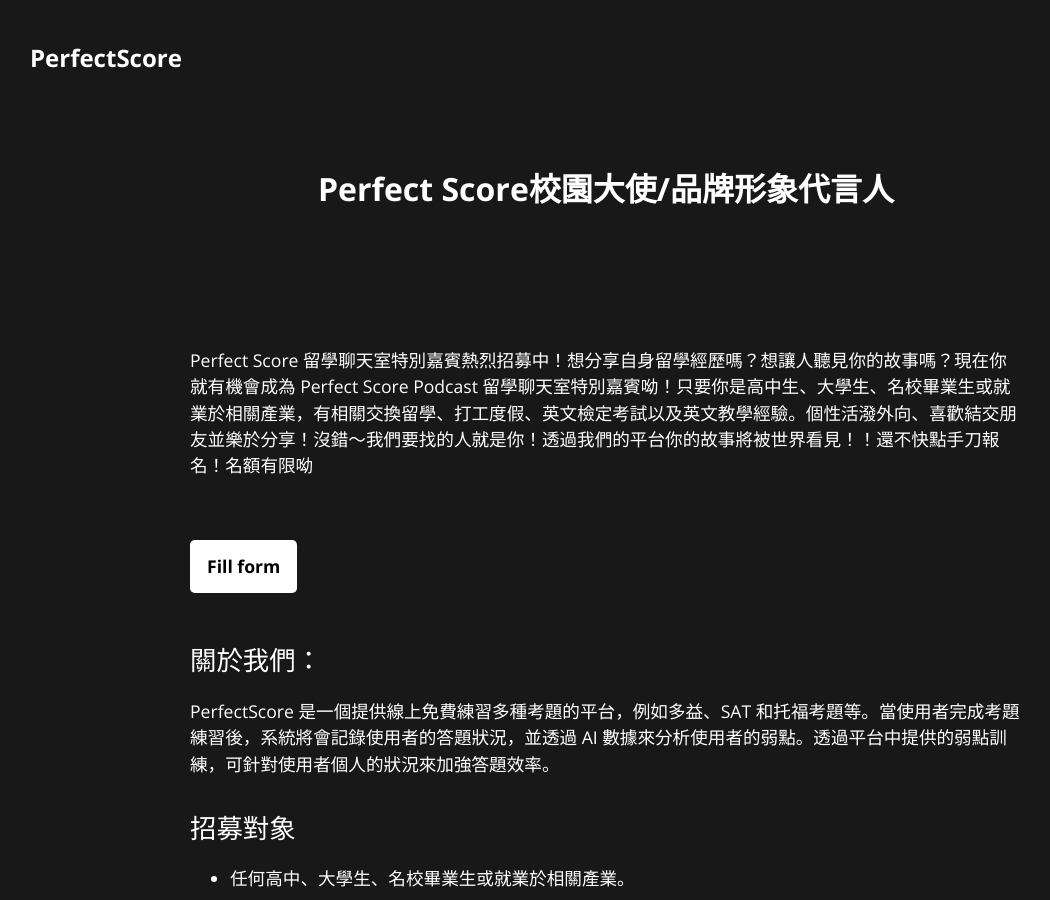
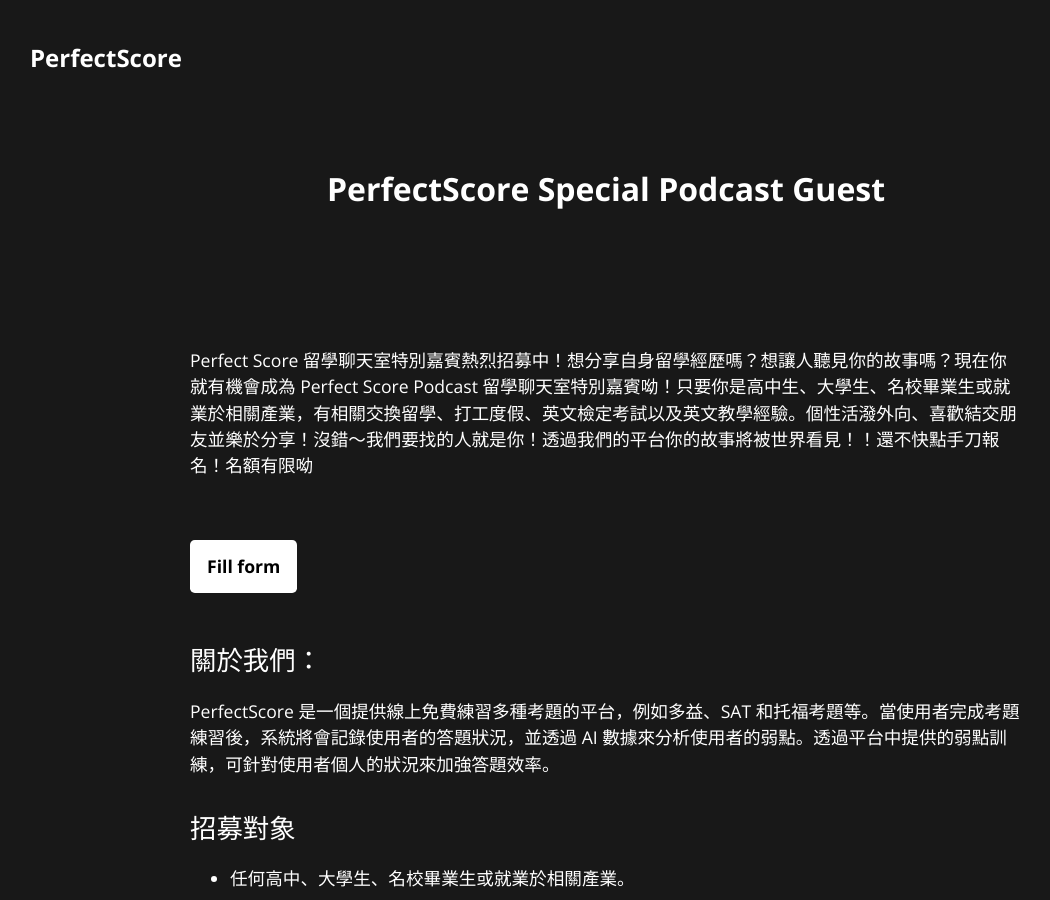
Before and after one commit to FatBullPublic/pages, a Jekyll site: the page built from podcast-guest-ch.md, in a window 1280 px wide and 900 px high. Shown: the whole window, without its empty margins (34-1084 px from the left). Built offline with Jekyll 4.4.1, drawn with Linux system fonts in a browser that asks for light colours.

Commit message:
add podcast layout

```diff
--- /dev/null
+++ b/_layouts/podcast.html
@@ -0,0 +1,52 @@
+<!DOCTYPE html>
+<html lang="{{ site.lang | default: "en-US" }}">
+  <head>
+
+    {% if site.google_analytics %}
+      <script async src="https://www.googletagmanager.com/gtag/js?id={{ site.google_analytics }}"></script>
+      <script>
+        window.dataLayer = window.dataLayer || [];
+        function gtag(){dataLayer.push(arguments);}
+        gtag('js', new Date());
+        gtag('config', '{{ site.google_analytics }}');
+      </script>
+    {% endif %}
+    <meta charset="UTF-8">
+
+{% seo %}
+    <meta name="viewport" content="width=device-width, initial-scale=1">
+    <meta name="theme-color" content="#157878">
+        <link rel="apple-touch-icon" sizes="180x180" href="/assets/img/apple-touch-icon.png">
+    <link rel="icon" type="image/png" sizes="32x32" href="/assets/img/favicon-32x32.png">
+    <link rel="icon" type="image/png" sizes="16x16" href="/assets/img/favicon-16x16.png">
+     <link rel="shortcut icon" type="image/png" href="{{ site.baseurl }}/assets/img/favicon.png">
+    <meta name="apple-mobile-web-app-status-bar-style" content="black-translucent">
+    <link rel="stylesheet" href="{{ '/assets/css/style.css?v=' | append: site.github.build_revision | relative_url }}">
+
+  </head>
+  <body>
+    <!-- <a id="skip-to-content" href="#content">Skip to the content.</a> -->
+
+    <header class="page-header" role="banner">
+
+      <h2 class="logo">
+
+        <a href="http://getperfectscore.com/"       target="_blank"
+                  rel="noreferrer"> PerfectScore</a>
+      </h2>
+<h1>PerfectScore Special Podcast Guest</h1>
+    </header>
+
+    <main id="content" class="main-content" role="main">
+      {{ content }}
+
+      <footer class="site-footer">
+        <!-- {% if site.github.is_project_page %}
+          <span class="site-footer-owner"><a href="{{ site.github.repository_url }}">{{ site.github.repository_name }}</a> is maintained by <a href="{{ site.github.owner_url }}">{{ site.github.owner_name }}</a>.</span>
+        {% endif %}
+        <span class="site-footer-credits">This page was generated by <a href="https://pages.github.com">GitHub Pages</a>.</span> -->
+        <span>© PerfectScore 2020</span>
+      </footer>
+    </main>
+  </body>
+</html>
--- a/podcast-guest-ch.md
+++ b/podcast-guest-ch.md
@@ -1,5 +1,5 @@
 ---
-layout: default
+layout: podcast
 title: Perfect Score Podcast 特別嘉賓
 ---
 
```
Also changed, not shown: podcast-guest-en.md (+1 -1 lines).
